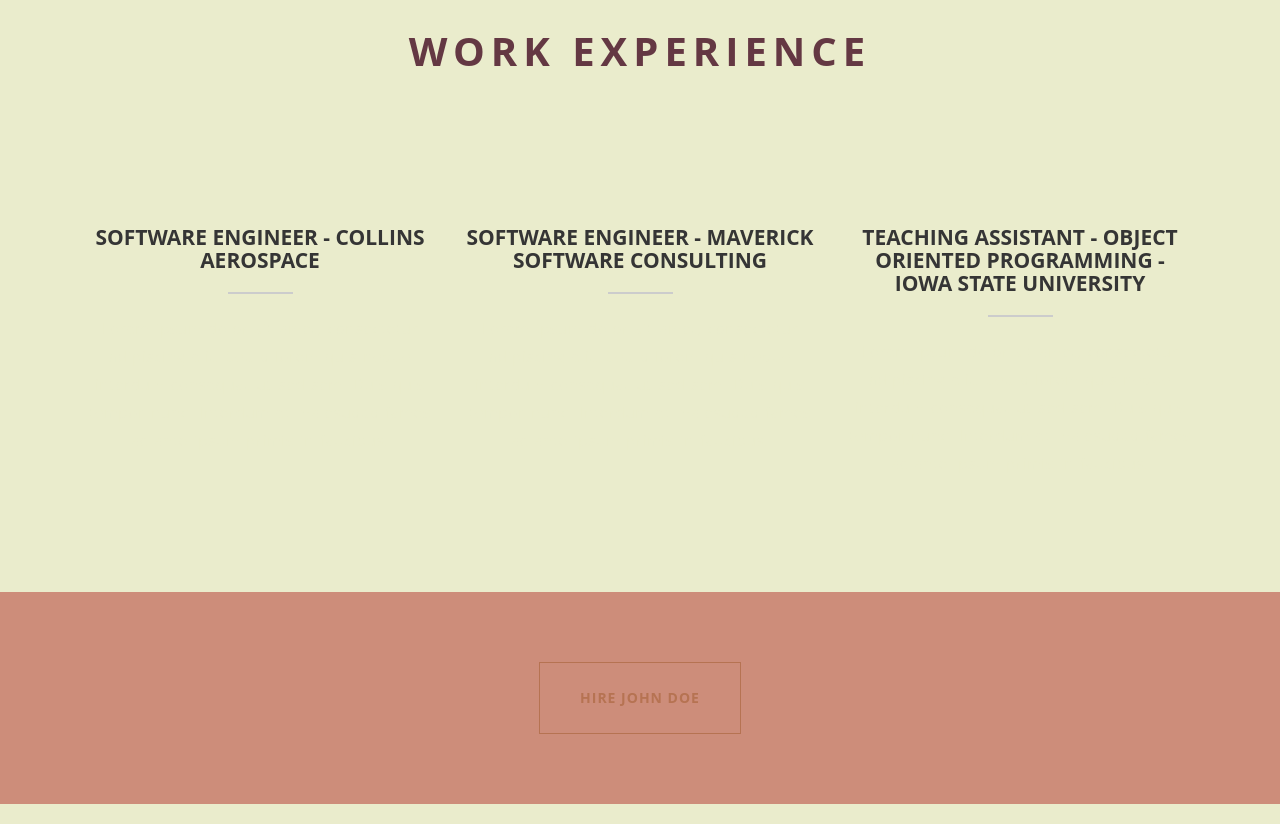
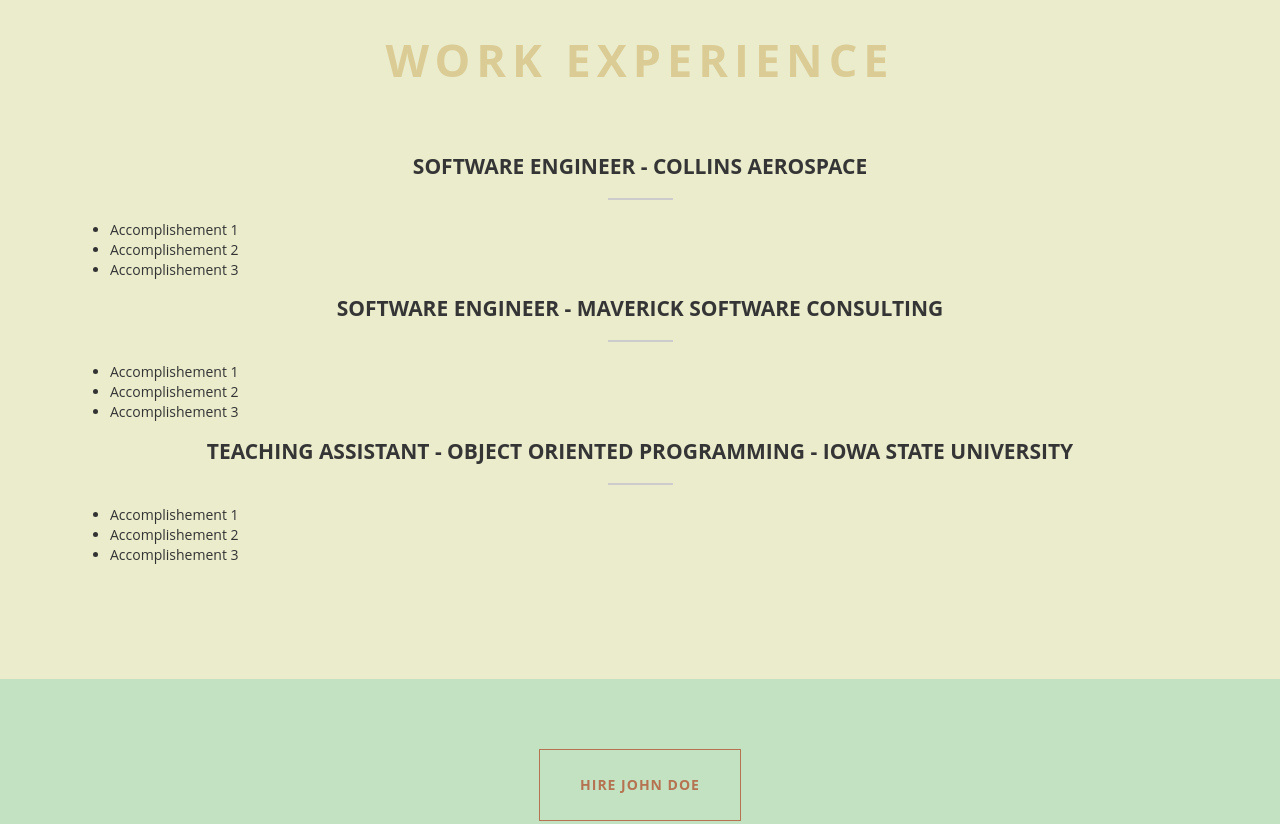
Before and after one commit to alecrmeyer/portfolio, a plain HTML site: page index.html in a window 1280 px wide. Shown: the part 1300-2124 px from the top of the page. Drawn offline with nearby package versions, Linux system fonts and the light colour scheme; some packages are replaced by stand-ins of ours.

Commit message:
changed formatting, and color choices

```diff
--- a/css/style.css
+++ b/css/style.css
@@ -350,7 +350,7 @@ table {
 	margin:0 15px;
 	text-align:center;
 	font-size:2.2em;
-	color: #C3E2C2;
+	color: #DBCC95;
 }
 .icon-list a span {
 	display:block;
@@ -371,7 +371,7 @@ table {
 	margin:0 15px;
 	text-align:center;
 	font-size:3.2em;
-	color: #C3E2C2;
+	color: #DBCC95;
 	padding:0 0.2em;
 }
 .icon-list-home a span {
@@ -409,7 +409,7 @@ table {
 	margin:0;
 	padding:0;
 	opacity:0.5;
-	color: #C3E2C2;
+	color: #CD8D7A;
 	letter-spacing: 18px;
 	line-height: 50px;
 	text-transform: uppercase;
@@ -492,12 +492,12 @@ table {
 	margin:50px 0 0;
 }
 h1.arrow {
-	font-size: 40px;
+	font-size: 45px;
 	text-transform:uppercase;
-	color:#643843;
+	color:#DBCC95;
 	letter-spacing: 6px;
 	padding-bottom:30px;
-	font-weight: bold;
+	font-weight: bolder;
 }
 h1.arrow span {
     color: #ECB159;
@@ -544,7 +544,7 @@ h1.arrow span {
     color: #FFE800;
 }
 .color-bg h1.arrow {
-    color: #C3E2C2;
+    color: #DBCC95;
 }
 /* ==========================================================================Services========================================================================== */
 .services {
@@ -573,8 +573,8 @@ h1.arrow span {
 	border: 1px solid #E04343;
 }
 .services .item [class*=fa] {
-	-webkit-transition:all .3s ease-out;
-	transition:all .3s ease-out;
+	/* -webkit-transition:all .3s ease-out;
+	transition:all .3s ease-out; */
 }
 .services .item:hover [class*=fa] {
 	-webkit-transform:scale(1.2);
@@ -802,7 +802,7 @@ img.grayscale:hover {
 }
 /* ==========================================================================CTA========================================================================== */
 .spacer-cta {
-	background-color: #CD8D7A;
+	background-color: #C3E2C2;
 	padding:70px 0;
 }
 .outline-btn {
--- a/index.html
+++ b/index.html
@@ -1,5 +1,6 @@
 <!DOCTYPE html>
 <html lang="en">
+
 <head>
   <meta charset="utf-8">
   <meta http-equiv="X-UA-Compatible" content="IE=edge">
@@ -29,6 +30,7 @@
     <script src="assets/respond/respond.min.js"></script>
     <![endif]-->
 </head>
+
 <body id="top">
 
   <!-- ****************************** Preloader ************************** -->
@@ -67,7 +69,8 @@
             <h1 class="animated fadeInDown">
               Alec Meyer
             </h1><!-- Title -->
-                  <h3 class="animated fadeInUp delay-05s"><span class="rotate">Software Engineer,Scrum Master,Musician</span></h3><!-- Text Rotator -->
+            <h3 class="animated fadeInUp delay-05s"><span class="rotate">Software Engineer,Scrum Master,Musician</span>
+            </h3><!-- Text Rotator -->
           </div>
         </div>
         <!-- Learn More Button -->
@@ -116,37 +119,44 @@
   <!-- ==========================
         Work Experience
         =========================== -->
-        <section class="features text-center section-padding hero" id="work_experience">
+  <section class="features section-padding hero" id="work_experience">
     <div class="container">
       <!-- Headline -->
       <div class="row">
         <div class="col-md-12">
-                <h1 class="arrow">Work Experience</h1>
+          <h1 class="arrow text-center">Work Experience</h1>
         </div>
       </div>
-            <div class="row">
-              <div class="col-md-12">
-          <div class="services">
+
+
+        <div>
+          <div>
             <!-- Service Box 1 -->
-                  <div class="col-md-4 wp2 item">
-                    <h2>Software Engineer - Collins Aerospace</h2><!-- Title -->
-                    <p>Lorem ipsum dolor sit amet, consectetur adipiscing elit. Sed a lorem quis neque interdum consequat ut sed sem. Duis quis tempor nunc. Interdum et malesuada fames ac ante ipsum
-                    primis in faucibus.</p><!-- Description -->
+            <div class="wp2">
+              <h2 class="text-center">Software Engineer - Collins Aerospace</h2><!-- Title -->
+              <ul>
+                <li>Accomplishement 1</li>
+                <li>Accomplishement 2</li>
+                <li>Accomplishement 3</li>
+              </ul>
             </div>
             <!-- Service Box 2 -->
-                  <div class="col-md-4 wp2 item delay-05s">
-                    <h2>Software Engineer - Maverick Software Consulting</h2><!-- Title -->
-                    <p>Lorem ipsum dolor sit amet, consectetur adipiscing elit. Sed a lorem quis neque interdum consequat ut sed sem. Duis quis tempor nunc. Interdum et malesuada fames ac ante ipsum
-                    primis in faucibus.</p><!-- Description -->
+            <div class=" wp2 delay-05s">
+              <h2 class="text-center">Software Engineer - Maverick Software Consulting</h2><!-- Title -->
+              <ul>
+                <li>Accomplishement 1</li>
+                <li>Accomplishement 2</li>
+                <li>Accomplishement 3</li>
+              </ul>
             </div>
             <!-- Service Box 3 -->
-                  <div class="col-md-4 wp2 item delay-1s">
-                    <h2>Teaching Assistant - Object Oriented Programming - Iowa State University</h2><!-- Title -->
-                    <p>Lorem ipsum dolor sit amet, consectetur adipiscing elit. Sed a lorem quis neque interdum consequat ut sed sem. Duis quis tempor nunc. Interdum et malesuada fames ac ante ipsum
-                    primis in faucibus.</p><!-- Description -->
-                  </div>
-          </div>
-                  <div class="clearfix"></div>
+            <div class=" wp2  delay-1s">
+              <h2 class="text-center">Teaching Assistant - Object Oriented Programming - Iowa State University</h2><!-- Title -->
+              <ul>
+                <li>Accomplishement 1</li>
+                <li>Accomplishement 2</li>
+                <li>Accomplishement 3</li>
+              </ul>
           </div>
         </div>
     </div>
@@ -271,7 +281,8 @@
   <!-- Lightbox.js -->
   <script src="assets/lightbox/js/lightbox.min.js"></script>
   <!-- Google Maps -->
-    <script type="text/javascript" src="https://maps.googleapis.com/maps/api/js?key=AIzaSyDeKBBPJTG3v5w3cNPAgM6ZsJiPyL1mP_o&amp;sensor=false"></script>
+  <script type="text/javascript"
+    src="https://maps.googleapis.com/maps/api/js?key=AIzaSyDeKBBPJTG3v5w3cNPAgM6ZsJiPyL1mP_o&amp;sensor=false"></script>
   <!-- Theme JavaScript Core -->
   <script src="js/main.js"></script>
   <script src="js/script.js"></script>
@@ -286,4 +297,5 @@
   </script>
 
 </body>
+
 </html>
```
Lines whose indentation alone changed are shown as unchanged.
